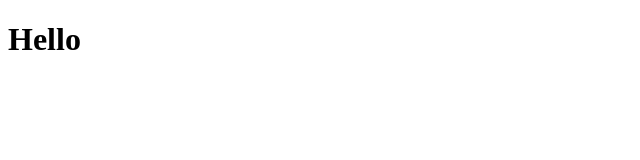
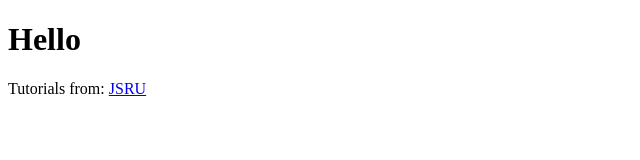
Before and after one commit to KillOKCHOK/JSRUTut, a website: page index.html in a window 1280 px wide. Shown: the whole page, without its empty margins (0-640 px from the left). Drawn offline with Linux system fonts and the light colour scheme.

Commit message:
added footer

```diff
--- a/index.html
+++ b/index.html
@@ -8,5 +8,6 @@
 </head>
 <body>
     <h1>Hello</h1>
+    <footer>Tutorials from: <a href="https://www.youtube.com/watch?v=N38Pol6Mgfk&list=PLDyvV36pndZHkDRik6kKF6gSb0N0W995h&index=4">JSRU</a></footer>
 </body>
 </html>
```
